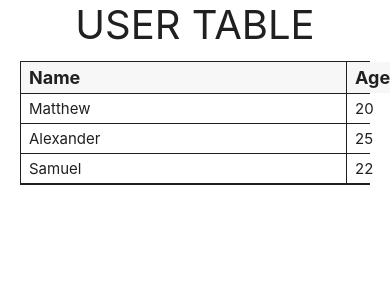
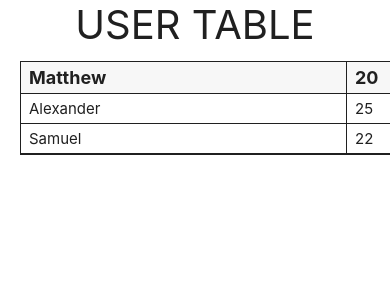
Before and after one commit to ramirezjag00/search-sort-table-view, a React Native app: screen / in a window 390 px wide. Shown: the top 300 px of the page. Built offline with nearby package versions, Linux system fonts and the light colour scheme.

Commit message:
Implement FlatList

```diff
--- a/src/components/common/Row.tsx
+++ b/src/components/common/Row.tsx
@@ -1,18 +1,19 @@
-import { FC } from 'react'
-import { StyleSheet, TextStyle, View, ViewStyle } from 'react-native'
+import { FC, ReactElement } from 'react'
+import { FlatList, StyleSheet, TextStyle, View, ViewStyle } from 'react-native'
 
 import Cell from './Cell'
-import RowData from '@customtypes/row'
-import User from '@customtypes/user'
+import { TableData } from '@customtypes/row'
 import { COLORS } from '@themes'
 
 interface Props {
   isHeader: boolean
-  data: User | RowData
+  data: TableData
   cellContainerStyle?: ViewStyle
   cellLabelStyle?: TextStyle
   rowContainerStyle?: ViewStyle
 }
+
+const keyExtractor = (item: string, index: number): string => `${item}-${index}`
 
 const Row: FC<Props> = (props) => {
   const {
@@ -29,20 +30,28 @@ const Row: FC<Props> = (props) => {
     rowContainerStyle,
   ])
 
-  return (
-    <View style={rowStyles}>
-      {columns?.map((column: string) => {
+  const renderItem = ({ item }: { item: string }): ReactElement => {
     return (
       <Cell
-            key={column}
         containerStyle={cellContainerStyle}
         isHeader={isHeader}
-            label={data[column as keyof User]}
+        label={data[item as keyof TableData]}
         labelStyle={cellLabelStyle}
         numberOfColumns={columns?.length}
       />
     )
-      })}
+  }
+
+  return (
+    <View style={rowStyles}>
+      <FlatList
+        data={columns}
+        horizontal={true}
+        keyExtractor={keyExtractor}
+        renderItem={renderItem}
+        scrollEnabled={false}
+        scrollEventThrottle={16}
+      />
     </View>
   )
 }
@@ -51,8 +60,6 @@ const styles = StyleSheet.create({
   row: {
     borderBottomColor: COLORS?.mineShaft,
     borderBottomWidth: StyleSheet.hairlineWidth,
-    flexDirection: 'row',
-    justifyContent: 'space-around',
   },
 })
 
--- a/src/components/common/Table.tsx
+++ b/src/components/common/Table.tsx
@@ -1,25 +1,26 @@
-import { FC, ReactNode } from 'react'
+import { FC, ReactElement } from 'react'
 import {
+  FlatList,
   ScrollView,
   StyleSheet,
   TextStyle,
-  View,
   ViewStyle,
 } from 'react-native'
 
 import Row from './Row'
-import { CELL_MIN_COLUMNS } from '@constants/cell'
-import User from '@customtypes/user'
+import { CELL_MIN_COLUMNS, TABLE_MARGIN_HORIZONTAL } from '@constants/cell'
+import { TableData } from '@customtypes/row'
 import { COLORS } from '@themes'
 
 interface Props {
-  data: User[]
+  data: TableData[]
   cellContainerStyle?: ViewStyle
   cellLabelStyle?: TextStyle
   rowContainerStyle?: ViewStyle
   tableContainerStyle?: ViewStyle
-  children?: ReactNode
 }
+
+const keyExtractor = (item: TableData, index: number): string => `${index}`
 
 const Table: FC<Props> = (props) => {
   const {
@@ -28,51 +29,65 @@ const Table: FC<Props> = (props) => {
     cellLabelStyle = {},
     rowContainerStyle = {},
     tableContainerStyle = {},
-    children,
   } = props
 
   const numberOfColumns = Object.keys(data?.[0] ?? [])?.length
 
   const containerStyles: ViewStyle = StyleSheet.flatten([
-    {},
-    numberOfColumns <= CELL_MIN_COLUMNS && styles.container,
+    styles.container,
+    numberOfColumns <= CELL_MIN_COLUMNS && { width: '100%' },
   ])
 
   const tableStyles: ViewStyle = StyleSheet.flatten([
     styles.table,
     tableContainerStyle,
+    numberOfColumns <= CELL_MIN_COLUMNS && { flex: 1 },
   ])
 
-  return (
-    <ScrollView contentContainerStyle={containerStyles} horizontal={true}>
-      <View style={tableStyles}>
-        {children}
-        {data?.map((user: User) => {
+  if (!data?.length) {
+    return null
+  }
+
+  const renderItem = ({
+    item,
+    index,
+  }: {
+    item: TableData
+    index: number
+  }): ReactElement => {
     return (
       <Row
-              key={user.name}
         cellContainerStyle={cellContainerStyle}
         cellLabelStyle={cellLabelStyle}
-              data={user}
-              isHeader={false}
+        data={item}
+        isHeader={!index}
         rowContainerStyle={rowContainerStyle}
       />
     )
-        })}
-      </View>
+  }
+
+  return (
+    <ScrollView horizontal nestedScrollEnabled>
+      <FlatList
+        contentContainerStyle={containerStyles}
+        data={data}
+        extraData={data}
+        keyExtractor={keyExtractor}
+        renderItem={renderItem}
+        scrollEventThrottle={16}
+        style={tableStyles}
+      />
     </ScrollView>
   )
 }
 
 const styles = StyleSheet.create({
   container: {
-    width: '100%',
+    borderColor: COLORS?.mineShaft,
+    borderWidth: 1,
   },
   table: {
-    borderColor: COLORS?.mineShaft,
-    borderWidth: 1,
-    flex: 1,
-    marginHorizontal: 20,
+    marginHorizontal: TABLE_MARGIN_HORIZONTAL,
   },
 })
 
```
Lines whose indentation alone changed are shown as unchanged.
